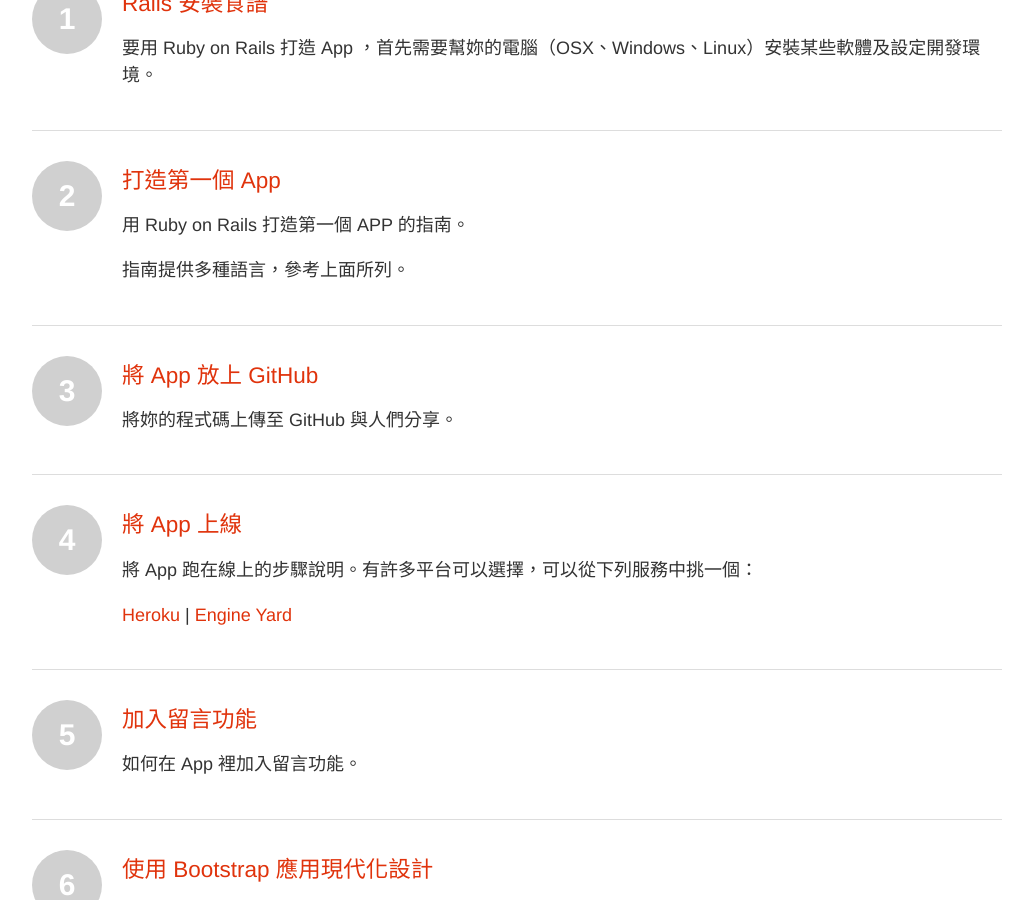
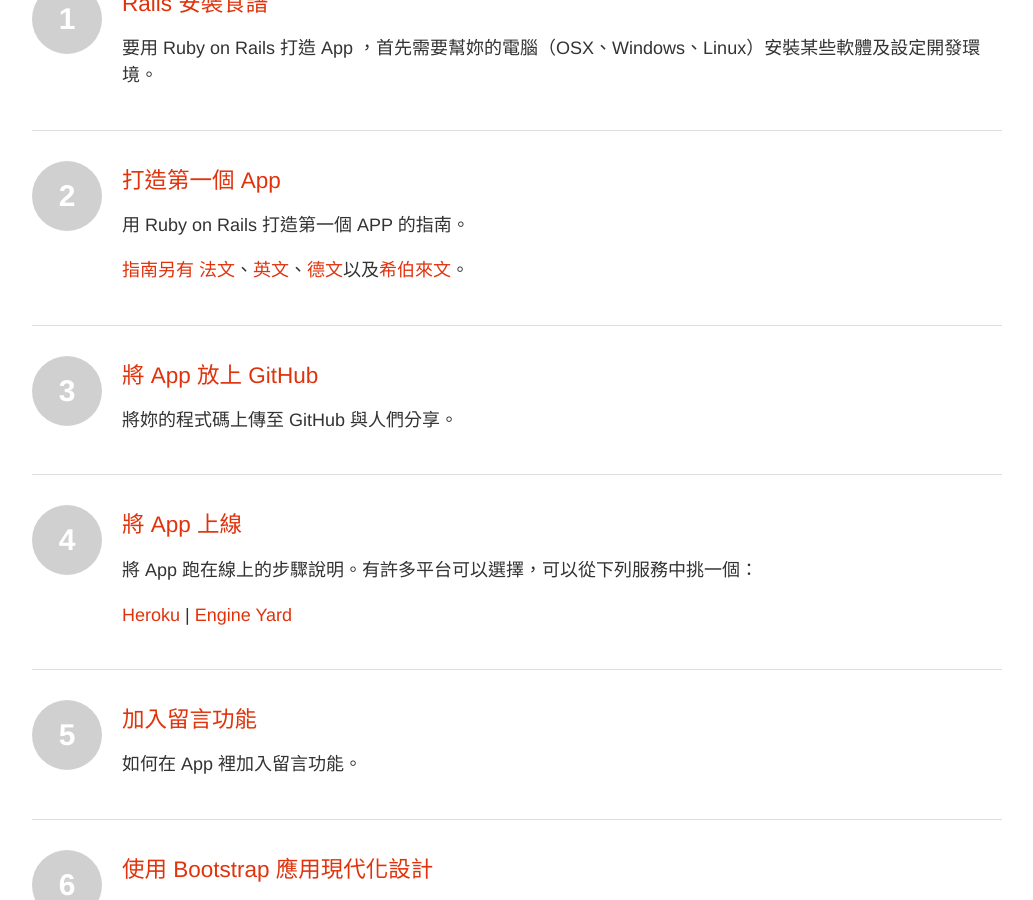
Before and after one commit to railsgirls-taiwan/railsgirls-taiwan.github.io, a Jekyll site: the page built from index.html, in a window 1280 px wide and 900 px high, scrolled down 1689 px. Shown: the whole window, without its empty margins (53-1086 px from the left). Built offline with Jekyll 4.4.1, drawn with Linux system fonts in a browser that asks for light colours; nearby versions of some CDN libraries; Markdown is read by kramdown in place of the engine named in the settings.

Commit message:
Update note under first app.

```diff
--- a/index.html
+++ b/index.html
@@ -40,7 +40,7 @@
             <i>2</i>
             <h3>打造第一個 App</h3>
             <p>用 Ruby on Rails 打造第一個 APP 的指南。</p>
-            <p>指南提供多種語言，參考上面所列。</p>
+            <p>指南另有 <a href="http://railspremierspas.humancoders.com/">法文</a>、<a href="http://guides.railsgirls.com/">英文</a>、<a href="http://railsgirlshh.github.io/">德文</a>以及<a href="http://guides.railsgirls.co.il/">希伯來文</a>。</p>
         </a>
     </li>
 
```
